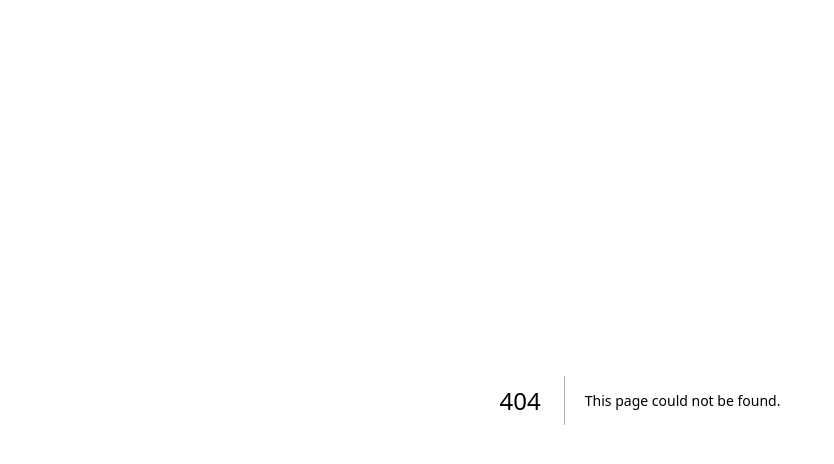
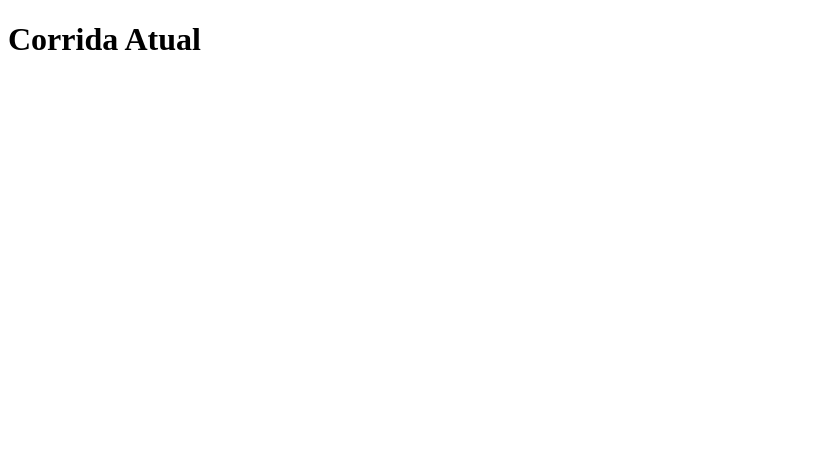
Before and after one commit to fcte-pi1/2026_1_PI1_Grupo01_Diogo, a Next.js app in the folder src/frontend/: page /runs in a window 1280 px wide. Before the commit this address had no page. Shown: the top 464 px of the page, without its empty margins (0-834 px from the left). Built offline with nearby package versions, Linux system fonts and the light colour scheme.

Commit message:
[FIX]Melhorando estrutura das páginas

```diff
--- a/src/frontend/app/history/page.tsx
+++ /dev/null
@@ -1,3 +0,0 @@
-export default function HistoryPage() {
-  return <h1>Banco de Corridas</h1>;
-}
--- /dev/null
+++ b/src/frontend/app/runs/page.tsx
@@ -0,0 +1,3 @@
+export default function RunsPage() {
+  return <h1>Corrida Atual</h1>;
+}
```
Also changed, not shown: src/frontend/app/page.tsx (+2 -10 lines), src/frontend/app/runs/[id]/page.tsx (added).
